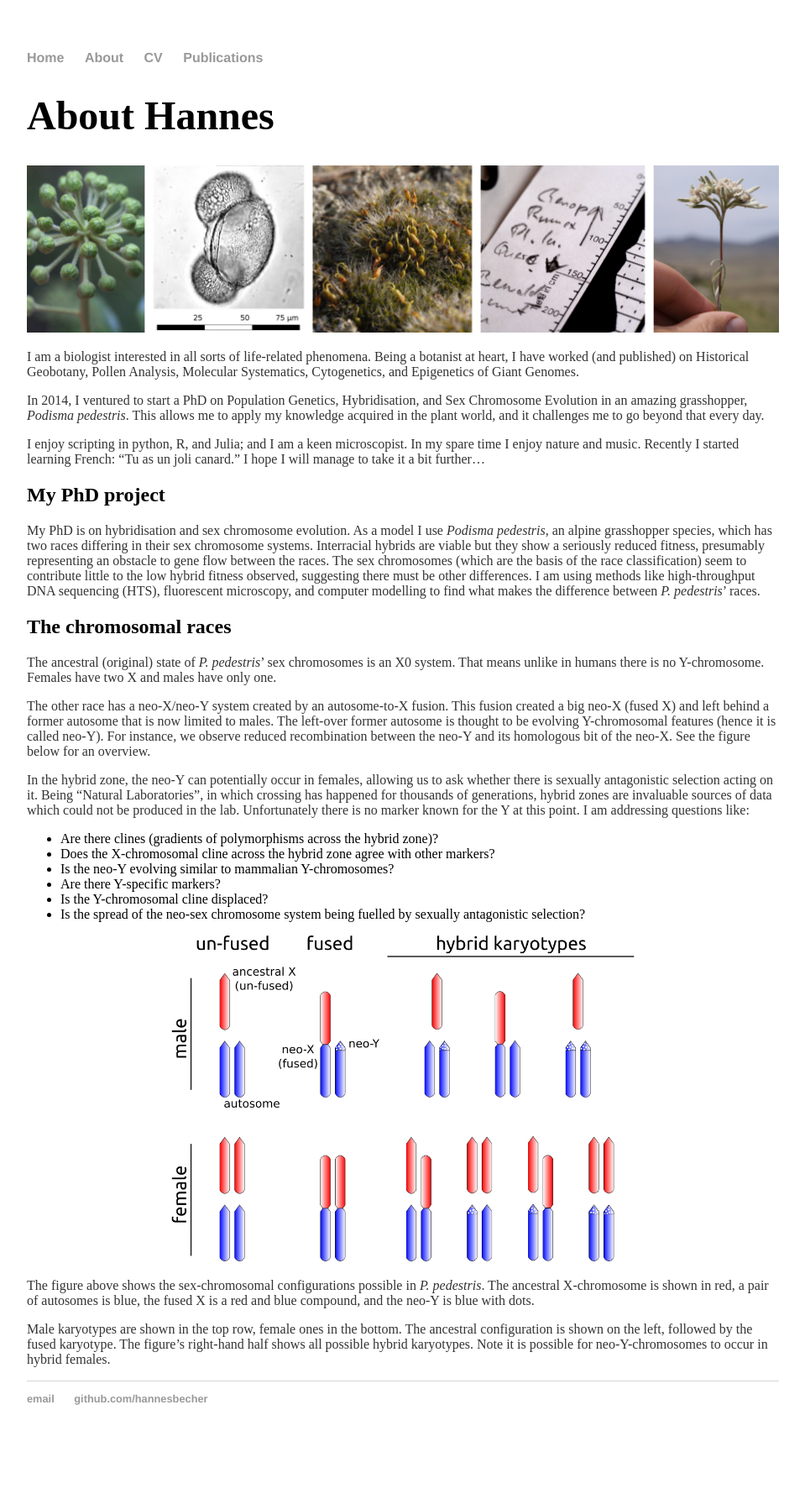
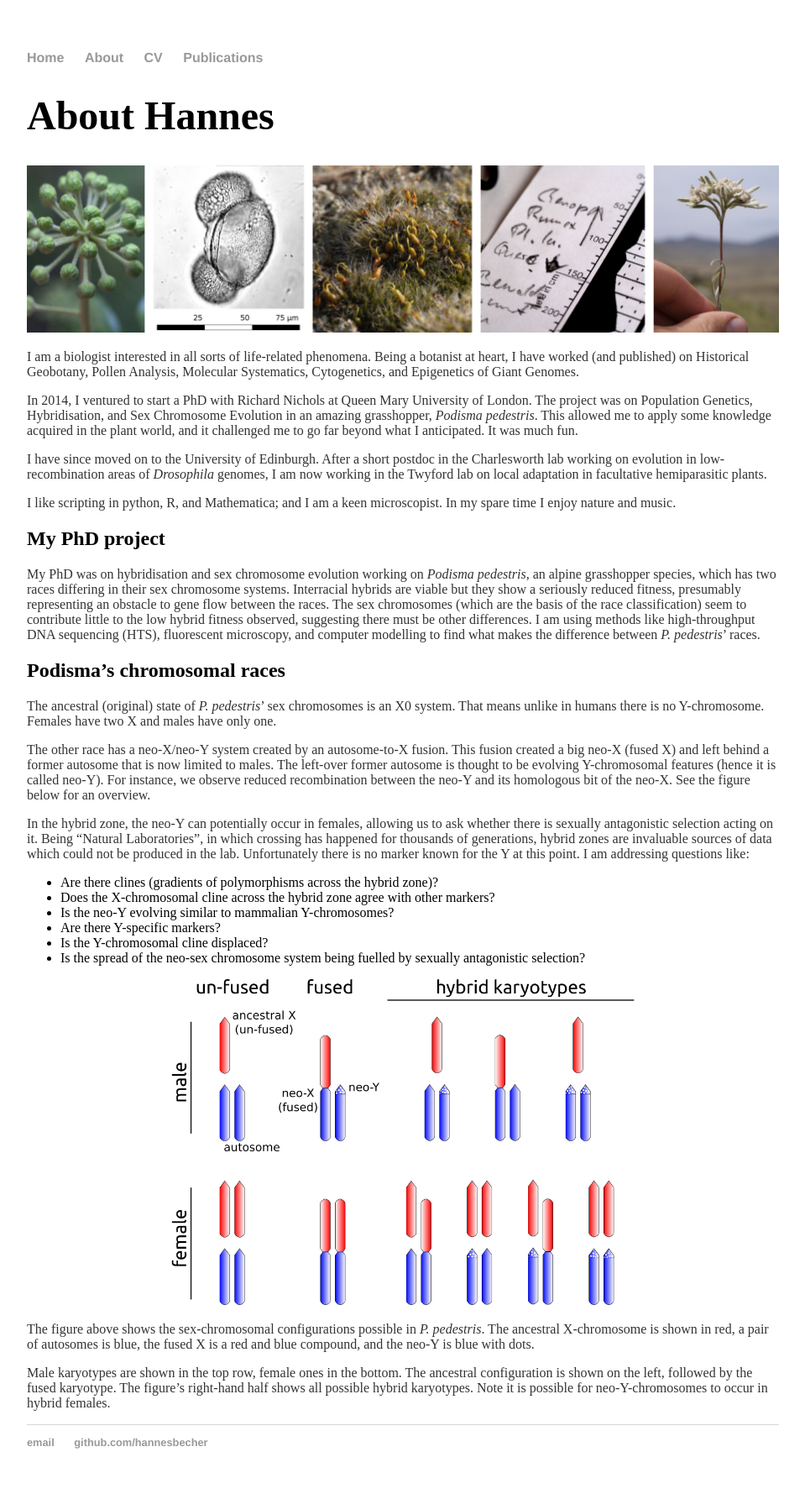
Before and after one commit to hannesbecher/hannesbecher.github.io, a Jekyll site: the page built from about/index.md, in a window 1280 px wide. Shown: the whole page at 84% size, without its empty margins (160-1119 px from the left). Built offline with Jekyll 4.4.1, drawn with Linux system fonts in a browser that asks for light colours; before the commit the page ends 1733 px from its top, so only the background shows below that.

Commit message:
Update index.md

```diff
--- a/about/index.md
+++ b/about/index.md
@@ -11,14 +11,16 @@ title: About Hannes
 
 I am a biologist interested in all sorts of life-related phenomena. Being a botanist at heart, I have worked (and published) on Historical Geobotany, Pollen Analysis, Molecular Systematics, Cytogenetics, and Epigenetics of Giant Genomes.
 
-In 2014, I ventured to start a PhD on Population Genetics, Hybridisation, and Sex Chromosome Evolution in an amazing grasshopper, *Podisma pedestris*. This allows me to apply my knowledge acquired in the plant world, and it challenges me to go beyond that every day.
+In 2014, I ventured to start a PhD with Richard Nichols at Queen Mary University of London. The project was on Population Genetics, Hybridisation, and Sex Chromosome Evolution in an amazing grasshopper, *Podisma pedestris*. This allowed me to apply some knowledge acquired in the plant world, and it challenged me to go far beyond what I anticipated. It was much fun.
 
-I enjoy scripting in python, R, and Julia; and I am a keen microscopist. In my spare time I enjoy nature and music. Recently I started learning French: “Tu as un joli canard.” I hope I will manage to take it a bit further...
+I have since moved on to the University of Edinburgh. After a short postdoc in the Charlesworth lab working on evolution in low-recombination areas of *Drosophila* genomes, I am now working in the Twyford lab on local adaptation in facultative hemiparasitic plants.
+
+I like scripting in python, R, and Mathematica; and I am a keen microscopist. In my spare time I enjoy nature and music.
 
 ## My PhD project
-My PhD is on hybridisation and sex chromosome evolution. As a model I use *Podisma pedestris*, an alpine grasshopper species, which has two races differing in their sex chromosome systems. Interracial hybrids are viable but they show a seriously reduced fitness, presumably representing an obstacle to gene flow between the races. The sex chromosomes (which are the basis of the race classification) seem to contribute little to the low hybrid fitness observed, suggesting there must be other differences. I am using methods like high-throughput DNA sequencing (HTS), fluorescent microscopy, and computer modelling to find what makes the difference between *P. pedestris*’ races.
+My PhD was on hybridisation and sex chromosome evolution working on *Podisma pedestris*, an alpine grasshopper species, which has two races differing in their sex chromosome systems. Interracial hybrids are viable but they show a seriously reduced fitness, presumably representing an obstacle to gene flow between the races. The sex chromosomes (which are the basis of the race classification) seem to contribute little to the low hybrid fitness observed, suggesting there must be other differences. I am using methods like high-throughput DNA sequencing (HTS), fluorescent microscopy, and computer modelling to find what makes the difference between *P. pedestris*’ races.
 
-## The chromosomal races
+## Podisma's chromosomal races
 The ancestral (original) state of *P. pedestris*’ sex chromosomes is an X0 system. That means unlike in humans there is no Y-chromosome. Females have two X and males have only one.
 
 The other race has a neo-X/neo-Y system created by an autosome-to-X fusion. This fusion created a big neo-X (fused X) and left behind a former autosome that is now limited to males. The left-over former autosome is thought to be evolving Y-chromosomal features (hence it is called neo-Y). For instance, we observe reduced recombination between the neo-Y and its homologous bit of the neo-X. See the figure below for an overview.
```
